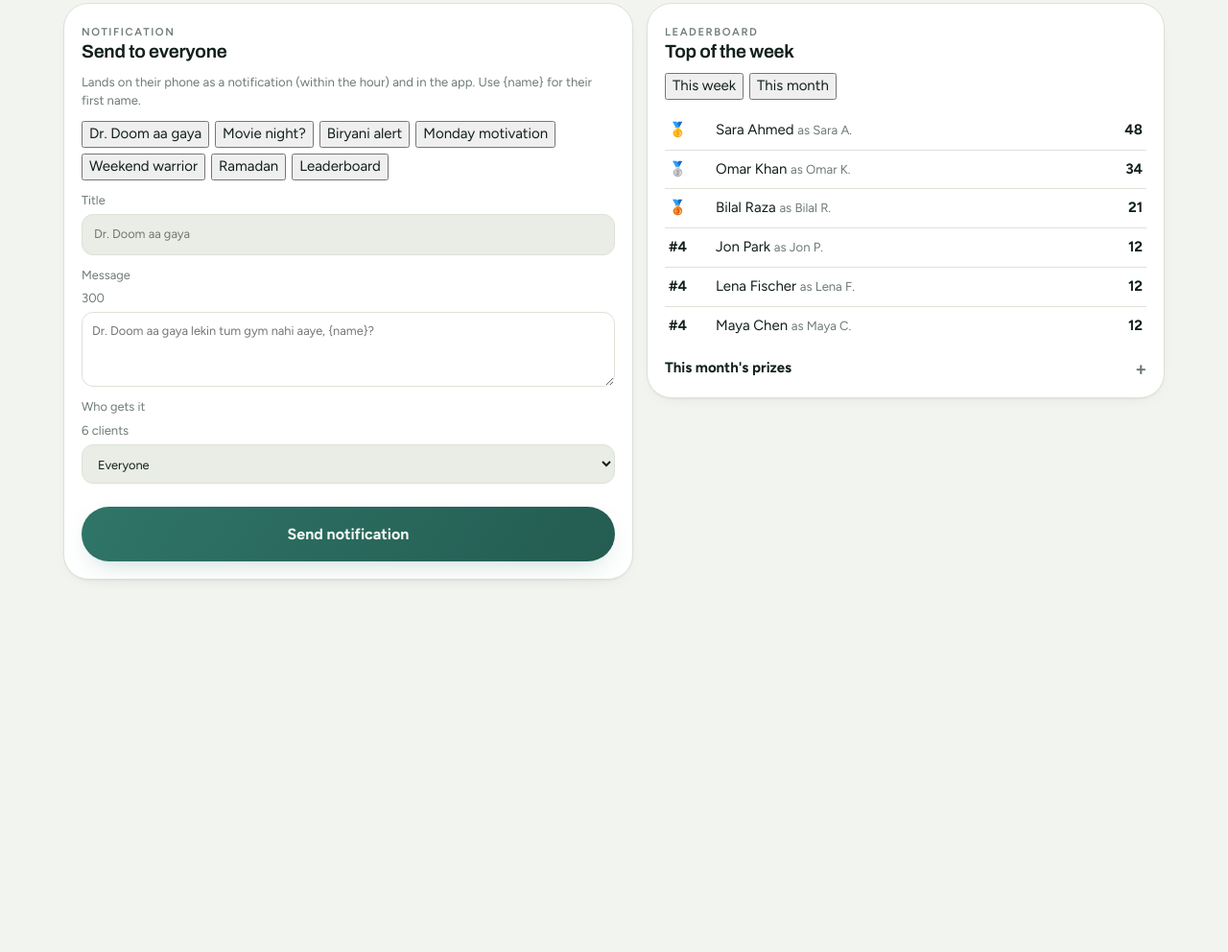
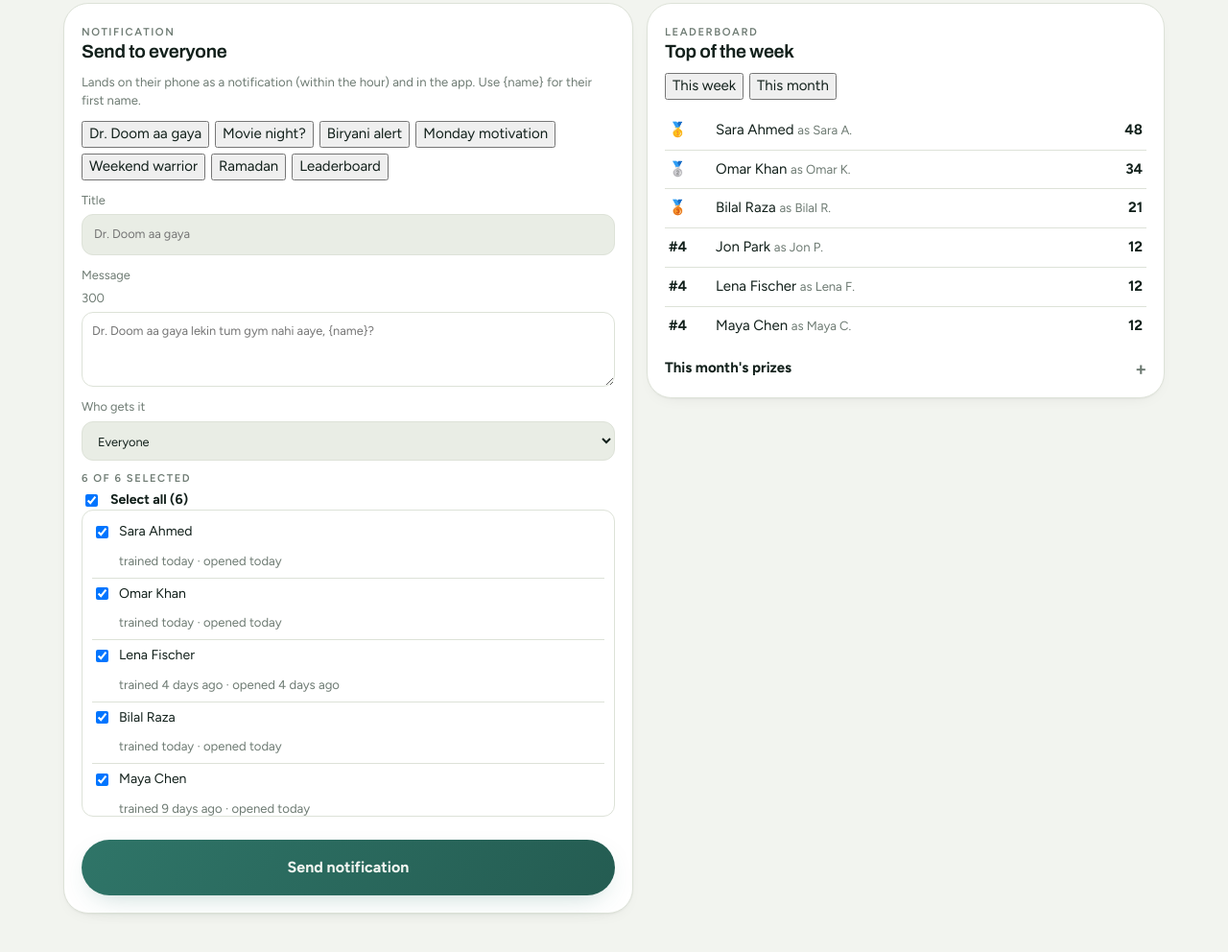
Before and after one commit to qaiserkhanqk/shredbyqk, a website with bundled scripts: page coach.html in a window 1280 px wide. Shown: the part 866-1858 px from the top of the page at 96% size. Before the commit the page ends 1530 px from the top, so only its background shows below. Built offline with nearby package versions, Linux system fonts and the light colour scheme.

Commit message:
Dashboard: pick everyone who hasn't trained or opened the app for 3 days to 3 months, tick who gets the notification
Co-Authored-By: Claude Opus 5.5 <noreply@anthropic.com>
Claude-Session: https://claude.ai/code/session_01SGCDBYTiRdv2EAvgDNBi9F

```diff
--- a/coach.html
+++ b/coach.html
@@ -46,7 +46,9 @@
         <div class="chip-wrap" id="bcTpl"></div>
         <label class="field">Title<input id="bcTitle" maxlength="60" placeholder="Dr. Doom aa gaya"></label>
         <label class="field">Message <span class="muted small" id="bcLeft">300</span><textarea id="bcBody" rows="3" maxlength="300" placeholder="Dr. Doom aa gaya lekin tum gym nahi aaye, {name}?"></textarea></label>
-        <label class="field">Who gets it <span class="muted small" id="bcCount"></span><select id="bcAud"></select></label>
+        <label class="field">Who gets it<select id="bcAud"></select></label>
+        <label class="field" id="bcAwayWrap" hidden>For how long<select id="bcAway"></select></label>
+        <div class="stack" style="gap:6px"><span class="eyebrow" id="bcCount"></span><div id="bcWho"></div></div>
         <div id="bcPreview"></div>
         <button type="button" class="cta" id="bcSend">Send notification</button>
       </section>
--- a/css/coach.css
+++ b/css/coach.css
@@ -60,3 +60,7 @@ body.coach-page { background: var(--ink); color: var(--text); min-height: 100vh;
 .cd-extra textarea { width: 100%; font: inherit; padding: 10px; border-radius: 12px; border: 1px solid var(--line); background: var(--surface); color: var(--text); resize: vertical; }
 .bc-notif { display: grid; gap: 2px; padding: 12px 14px; border-radius: 16px; background: var(--surface-2); font-size: .9rem; }
 .cb-won { font-size: .8rem; color: var(--good); font-weight: 700; }
+.bc-who { display: grid; gap: 2px; max-height: 320px; overflow: auto; border: 1px solid var(--line); border-radius: 12px; padding: 6px 10px; }
+.bc-who .check { display: grid; grid-template-columns: auto 1fr; column-gap: 8px; padding: 6px 0; border-top: 1px solid var(--line); }
+.bc-who .check:first-child { border-top: 0; }
+.bc-who .check .small { grid-column: 2; }
--- a/js/coach-extra.js
+++ b/js/coach-extra.js
@@ -1,5 +1,5 @@
 // Coach dashboard extras: broadcast a notification to everyone (or a group), and the leaderboard with monthly prizes.
-import { AUDIENCES, audienceOf, BROADCAST_TEMPLATES, BROADCAST_MAX, fill } from './dash.js';
+import { AUDIENCES, AWAY, awayText, audienceOf, BROADCAST_TEMPLATES, BROADCAST_MAX, fill } from './dash.js';
 import { weekKey, monthTotals, ranked, displayName } from './leaderboard.js';
 
 const $ = s => document.querySelector(s);
@@ -7,12 +7,20 @@ const esc = s => String(s ?? '').replace(/[&<>"]/g, c => ({ '&': '&amp;', '<': '
 const D = 864e5;
 let X; // { state, cloud, toast }
 let board = { range: 'week', scores: [], rewards: [] };
+let unticked = new Set(); // clients the coach unticked from the current list
 const monthKey = (t = Date.now()) => { const d = new Date(t); return `${d.getFullYear()}-${String(d.getMonth() + 1).padStart(2, '0')}`; };
 const medal = r => (r === 1 ? '🥇' : r === 2 ? '🥈' : r === 3 ? '🥉' : `#${r}`);
 
 export function initCoachExtra(x) {
   X = x;
   $('#bcAud').innerHTML = AUDIENCES.map(a => `<option value="${a.id}">${esc(a.label)}</option>`).join('');
+  $('#bcAway').innerHTML = AWAY.map(([d, l]) => `<option value="${d}" ${d === 7 ? 'selected' : ''}>${esc(l)} or more</option>`).join('');
+  ['#bcAud', '#bcAway'].forEach(id => $(id).addEventListener('change', () => { unticked = new Set(); preview(); }));
+  $('#bcWho').addEventListener('change', e => {
+    const b = e.target.closest('[data-bcwho]'); if (!b) return;
+    if (b.dataset.bcwho === '*') { unticked = b.checked ? new Set() : new Set(listed().map(c => c.id)); } else (b.checked ? unticked.delete(b.dataset.bcwho) : unticked.add(b.dataset.bcwho));
+    preview();
+  });
   $('#bcTpl').innerHTML = BROADCAST_TEMPLATES.map((t, i) => `<button type="button" class="chip" data-bctpl="${i}">${esc(t.title)}</button>`).join('');
   document.addEventListener('click', e => {
     const t = e.target.closest('[data-bctpl]');
@@ -22,21 +30,36 @@ export function initCoachExtra(x) {
     const w = e.target.closest('[data-award]');
     if (w) award(w.dataset.award, +w.dataset.place);
   });
-  ['#bcTitle', '#bcBody', '#bcAud'].forEach(id => $(id).addEventListener('input', preview));
+  ['#bcTitle', '#bcBody'].forEach(id => $(id).addEventListener('input', preview));
   $('#bcSend').onclick = send;
   $('#cbSavePrizes').onclick = savePrizes;
 }
 
 /* ---------- Broadcast ---------- */
-function targets() {
-  const { state } = X, clients = (state.raw?.profiles || []).map(p => ({ id: p.id, name: p.name }));
-  const lastTrain = new Map(); for (const s of state.raw?.sets || []) lastTrain.set(s.client_id, Math.max(lastTrain.get(s.client_id) || 0, s.at));
+// Everyone matching the chosen group (with how long they've been away); targets() = the ones still ticked.
+function listed() {
+  const { state } = X, P = state.raw?.profiles || [], clients = P.map(p => ({ id: p.id, name: p.name }));
+  const day = d => (d ? Date.parse(d) : 0);
+  // Last training: sets from the last 70 days, else the profile's last_train (covers people away for months).
+  const lastTrain = new Map(P.map(p => [p.id, day(p.last_train)]).filter(([, t]) => t));
+  for (const s of state.raw?.sets || []) lastTrain.set(s.client_id, Math.max(lastTrain.get(s.client_id) || 0, s.at));
+  const lastOpen = new Map(state.cards.filter(c => c.lastSeen).map(c => [c.id, c.lastSeen]));
   const top = new Set(weekRows().slice(0, 10).map(r => r.client_id));
-  return audienceOf(clients, $('#bcAud').value, { lastTrain, top });
+  return audienceOf(clients, $('#bcAud').value, { lastTrain, lastOpen, top, away: +$('#bcAway').value });
+}
+const ago = d => { const t = awayText(d); return t === 'never' || t === 'today' ? t : `${t} ago`; };
+const targets = () => listed().filter(c => !unticked.has(c.id));
+function drawWho(list) {
+  const aud = $('#bcAud').value, away = aud === 'notrain' || aud === 'noopen';
+  $('#bcAwayWrap').hidden = !away;
+  $('#bcWho').innerHTML = list.length ? `<label class="check bc-all"><input type="checkbox" data-bcwho="*" ${unticked.size ? '' : 'checked'}> <b>Select all (${list.length})</b></label>
+    <div class="bc-who">${list.map(c => `<label class="check"><input type="checkbox" data-bcwho="${esc(c.id)}" ${unticked.has(c.id) ? '' : 'checked'}> <span>${esc(c.name || 'Client')}</span><span class="muted small">trained ${ago(c.trainDays)} · opened ${ago(c.openDays)}</span></label>`).join('')}</div>`
+    : `<p class="muted small" style="margin:0">${away ? 'Nobody has been away that long. 🎉' : 'Nobody in this group right now.'}</p>`;
 }
 function preview() {
-  const t = targets(), body = $('#bcBody').value.trim(), title = $('#bcTitle').value.trim();
-  $('#bcCount').textContent = `${t.length} client${t.length === 1 ? '' : 's'}`;
+  const all = listed(), t = all.filter(c => !unticked.has(c.id)), body = $('#bcBody').value.trim(), title = $('#bcTitle').value.trim();
+  drawWho(all);
+  $('#bcCount').textContent = `${t.length} of ${all.length} selected`;
   $('#bcPreview').innerHTML = body ? `<div class="bc-notif"><b>${esc(title || 'QK')}</b><span>${esc(fill(body, t[0]?.name || 'Ali'))}</span></div>` : '';
   $('#bcLeft').textContent = `${BROADCAST_MAX - body.length}`;
 }
@@ -49,7 +72,7 @@ async function send() {
   try {
     if (!X.state.demo) await X.cloud.broadcast(t.map(c => c.id), title || 'QK', id => fill(body, names.get(id)));
     X.toast(X.state.demo ? `Demo: would send to ${t.length}.` : `Sent to ${t.length}. Phones get it within the hour; the app shows it next time it opens.`);
-    $('#bcBody').value = ''; $('#bcTitle').value = ''; preview();
+    $('#bcBody').value = ''; $('#bcTitle').value = ''; unticked = new Set(); preview();
   } catch (e) { X.toast(`Not sent: ${e.message}`); }
 }
 
--- a/js/coach-page.js
+++ b/js/coach-page.js
@@ -47,7 +47,7 @@ async function load() {
   render();
   if (!state.extra) { initCoachExtra({ state, cloud, toast }); state.extra = true; }
   await loadBoard().catch(e => console.warn('board:', e.message));
-  $('#bcAud').dispatchEvent(new Event('input'));
+  $('#bcAud').dispatchEvent(new Event('change'));
 }
 
 function render() {
--- a/js/dash.js
+++ b/js/dash.js
@@ -144,14 +144,25 @@ export function localClient(S, now = Date.now()) {
 /* ---------- Broadcasts: one message to many clients, delivered in the app and as a phone notification ---------- */
 export const AUDIENCES = [
   { id: 'all', label: 'Everyone' },
-  { id: 'quiet', label: 'Not trained in 7+ days' },
+  { id: 'notrain', label: 'Hasn\'t trained for…' },
+  { id: 'noopen', label: 'Hasn\'t opened the app for…' },
   { id: 'active', label: 'Trained this week' },
   { id: 'top', label: 'This week\'s top 10' },
 ];
-/** Which clients a broadcast reaches. lastTrain: Map client → last training time (ms). top: Set of client ids. */
-export function audienceOf(clients = [], id = 'all', { lastTrain = new Map(), top = new Set(), now = Date.now() } = {}) {
-  const days = c => { const t = lastTrain.get(c.id); return t ? (now - t) / D : Infinity; };
-  if (id === 'quiet') return clients.filter(c => days(c) >= 7);
+export const AWAY = [[3, '3 days'], [4, '4 days'], [5, '5 days'], [7, '1 week'], [14, '2 weeks'], [30, '1 month'], [90, '3 months']];
+/** "12 days", "3 weeks", "2 months", or "never". */
+export const awayText = days => (days === Infinity || days == null ? 'never' : days < 1 ? 'today' : days < 14 ? `${Math.floor(days)} day${Math.floor(days) === 1 ? '' : 's'}` : days < 60 ? `${Math.floor(days / 7)} weeks` : `${Math.floor(days / 30)} months`);
+/** Which clients a broadcast reaches, with how long each has been away (most away first for the "hasn't" groups).
+ *  lastTrain / lastOpen: Map client → time (ms). top: Set of client ids. away: days for the "hasn't" groups. */
+export function audienceOf(clients = [], id = 'all', { lastTrain = new Map(), lastOpen = new Map(), top = new Set(), away = 7, now = Date.now() } = {}) {
+  const since = (m, c) => { const t = m.get(c.id); return t ? (now - t) / D : Infinity; };
+  const days = c => since(lastTrain, c);
+  const tag = list => list.map(c => ({ ...c, trainDays: days(c), openDays: since(lastOpen, c) }));
+  if (id === 'notrain' || id === 'quiet') return tag(clients.filter(c => days(c) >= (id === 'quiet' ? 7 : away))).sort((a, b) => b.trainDays - a.trainDays);
+  if (id === 'noopen') return tag(clients.filter(c => since(lastOpen, c) >= away)).sort((a, b) => b.openDays - a.openDays);
+  return tag(audienceOfRest(clients, id, { days, top }));
+}
+function audienceOfRest(clients, id, { days, top }) {
   if (id === 'active') return clients.filter(c => days(c) < 7);
   if (id === 'top') return clients.filter(c => top.has(c.id));
   return clients;
```
Also changed, not shown: tests/e2e.cjs (+8 -2 lines), tests/leaderboard.test.mjs (+8 -2 lines).
